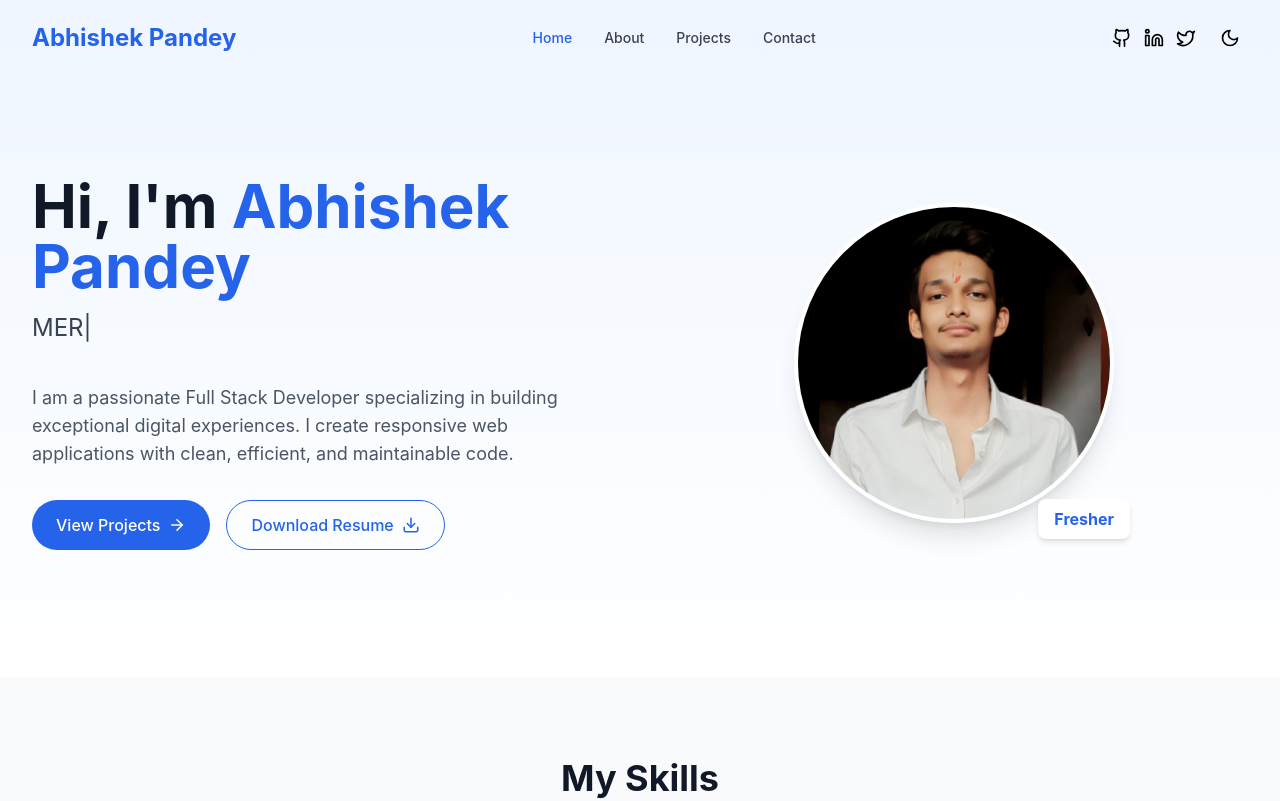
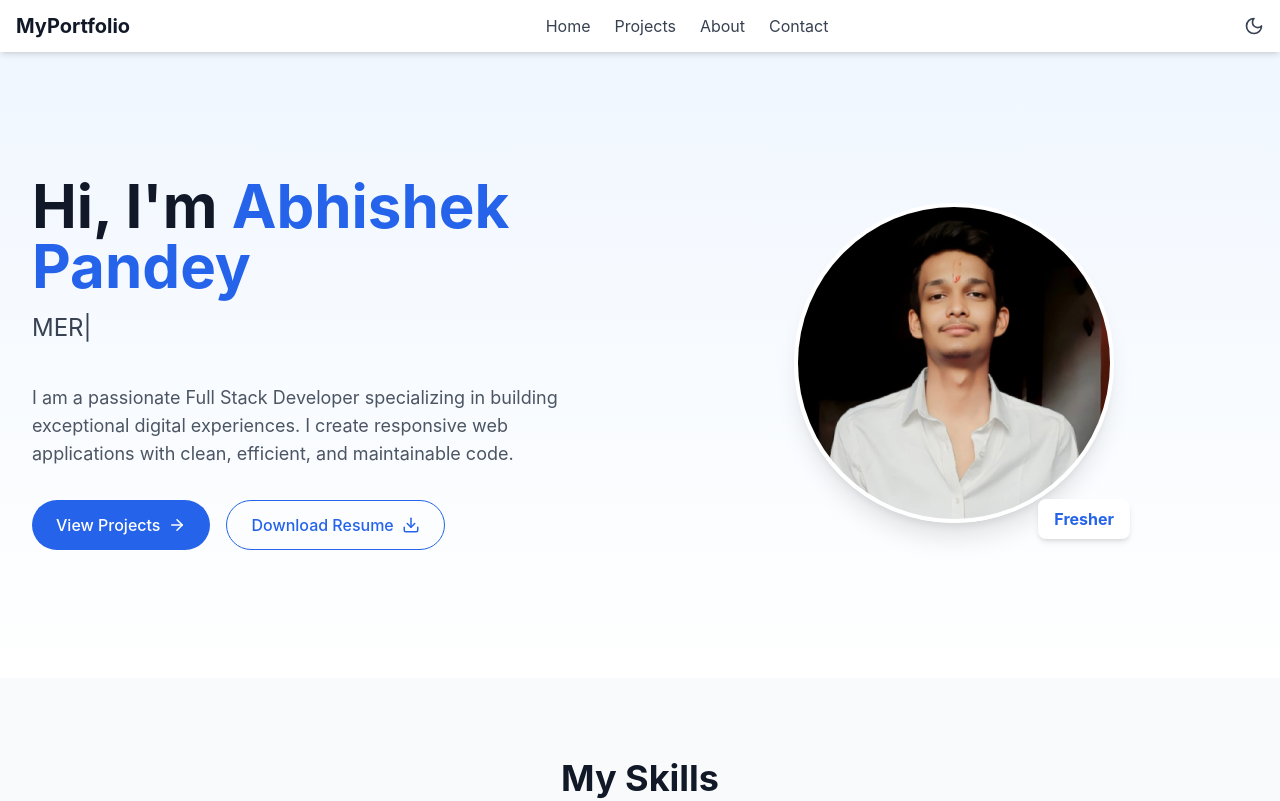
Before and after one commit to Abhishekpandey009/portfolio01, a React (Vite) app: page / in a window 1280 px wide. Shown: the top 801 px of the page. Built offline with nearby package versions, Linux system fonts and the light colour scheme.

Commit message:
Update Navbar.tsx

```diff
--- a/src/components/layout/Navbar.tsx
+++ b/src/components/layout/Navbar.tsx
@@ -1,115 +1,68 @@
-import React, { useState, useContext, useEffect } from 'react';
+import React, { useState, useEffect } from 'react';
 import { Link, useLocation } from 'react-router-dom';
-import { ThemeContext } from '../../context/ThemeContext';
-import { Menu, X, Sun, Moon, Github, Linkedin, Twitter } from 'lucide-react';
+import { Menu, X, Sun, Moon } from 'lucide-react';
 
 const Navbar: React.FC = () => {
   const [isMenuOpen, setIsMenuOpen] = useState(false);
-  const [scrolled, setScrolled] = useState(false);
-  const { darkMode, toggleTheme } = useContext(ThemeContext);
+  const [isDarkMode, setIsDarkMode] = useState(false);
   const location = useLocation();
 
-  const toggleMenu = () => setIsMenuOpen(!isMenuOpen);
-  const closeMenu = () => setIsMenuOpen(false);
-
-  const isActive = (path: string) => location.pathname === path;
+  useEffect(() => {
+    const root = window.document.documentElement;
+    if (isDarkMode) {
+      root.classList.add('dark');
+    } else {
+      root.classList.remove('dark');
+    }
+  }, [isDarkMode]);
 
   useEffect(() => {
-    const handleScroll = () => {
-      setScrolled(window.scrollY > 10);
-    };
-    window.addEventListener('scroll', handleScroll);
-    return () => window.removeEventListener('scroll', handleScroll);
-  }, []);
+    // Close menu on route change
+    setIsMenuOpen(false);
+  }, [location.pathname]);
 
   return (
-    <header className={`fixed w-full z-50 transition-all duration-300 ${
-      scrolled ? 'bg-white/90 dark:bg-gray-900/90 backdrop-blur-md shadow-md py-3' : 'bg-transparent py-5'
-    }`}>
-      <div className="container mx-auto px-4 md:px-8">
-        <div className="flex items-center justify-between">
+    <header className="bg-white dark:bg-gray-900 shadow-md fixed w-full z-50 top-0">
+      <nav className="container mx-auto px-4 py-3 flex items-center justify-between">
         {/* Logo */}
-          <Link to="/" className="text-2xl font-bold text-blue-600 dark:text-blue-400" onClick={closeMenu}>
-            Abhishek Pandey
+        <Link to="/" className="text-xl font-bold text-gray-900 dark:text-white">
+          MyPortfolio
         </Link>
 
-          {/* Desktop Navigation */}
-          <nav className="hidden md:flex items-center space-x-8">
-            {['/', '/about', '/projects', '/contact'].map((path) => (
-              <Link
-                key={path}
-                to={path}
-                className={`text-sm font-medium ${
-                  isActive(path)
-                    ? 'text-blue-600 dark:text-blue-400'
-                    : 'text-gray-700 dark:text-gray-300 hover:text-blue-600 dark:hover:text-blue-400'
-                } transition-colors duration-300`}
-              >
-                {path === '/' ? 'Home' : path.slice(1).charAt(0).toUpperCase() + path.slice(2)}
-              </Link>
-            ))}
-          </nav>
+        {/* Desktop Menu */}
+        <ul className="hidden md:flex space-x-6 text-gray-700 dark:text-gray-200">
+          <li><Link to="/">Home</Link></li>
+          <li><Link to="/projects">Projects</Link></li>
+          <li><Link to="/about">About</Link></li>
+          <li><Link to="/contact">Contact</Link></li>
+        </ul>
 
-          {/* Actions */}
+        {/* Theme Toggle + Hamburger */}
         <div className="flex items-center space-x-4">
-            {/* Social Icons - Desktop Only */}
-            <div className="hidden md:flex items-center space-x-3">
-              <a href="https://github.com/Abhishekpandey009" target="_blank" rel="noopener noreferrer" className="hover:text-blue-600 dark:hover:text-blue-400">
-                <Github size={20} />
-              </a>
-              <a href="https://linkedin.com/in/abhishek-pandey-3b3542217/" target="_blank" rel="noopener noreferrer" className="hover:text-blue-600 dark:hover:text-blue-400">
-                <Linkedin size={20} />
-              </a>
-              <a href="https://twitter.com/shubham_0834" target="_blank" rel="noopener noreferrer" className="hover:text-blue-600 dark:hover:text-blue-400">
-                <Twitter size={20} />
-              </a>
-            </div>
-
-            {/* Theme Toggle */}
-            <button onClick={toggleTheme} className="p-2 rounded-full hover:bg-gray-200 dark:hover:bg-gray-800">
-              {darkMode ? <Sun size={20} className="text-yellow-400" /> : <Moon size={20} />}
+          <button onClick={() => setIsDarkMode(!isDarkMode)} className="text-gray-700 dark:text-gray-200">
+            {isDarkMode ? <Sun size={20} /> : <Moon size={20} />}
           </button>
 
-            {/* Mobile Menu Toggle */}
-            <button onClick={toggleMenu} className="md:hidden p-2 rounded-full hover:bg-gray-200 dark:hover:bg-gray-800">
+          <button
+            className="md:hidden text-gray-700 dark:text-gray-200 focus:outline-none"
+            onClick={() => setIsMenuOpen(!isMenuOpen)}
+          >
             {isMenuOpen ? <X size={24} /> : <Menu size={24} />}
           </button>
         </div>
-        </div>
-      </div>
+      </nav>
 
       {/* Mobile Menu */}
-      <div className={`md:hidden absolute top-full left-0 w-full bg-white dark:bg-gray-900 shadow-lg transition-transform duration-300 ${
-        isMenuOpen ? 'translate-y-0' : '-translate-y-full'
-      }`}>
-        <nav className="flex flex-col py-4 px-8 space-y-4">
-          {['/', '/about', '/projects', '/contact'].map((path) => (
-            <Link
-              key={path}
-              to={path}
-              onClick={closeMenu}
-              className={`text-base font-medium ${
-                isActive(path) ? 'text-blue-600 dark:text-blue-400' : 'text-gray-700 dark:text-gray-300'
-              }`}
-            >
-              {path === '/' ? 'Home' : path.slice(1).charAt(0).toUpperCase() + path.slice(2)}
-            </Link>
-          ))}
-
-          {/* Social Icons - Mobile */}
-          <div className="flex items-center space-x-4 pt-2">
-            <a href="https://github.com/Abhishekpandey009" target="_blank" rel="noopener noreferrer">
-              <Github size={20} />
-            </a>
-            <a href="https://linkedin.com/in/abhishek-pandey-3b3542217/" target="_blank" rel="noopener noreferrer">
-              <Linkedin size={20} />
-            </a>
-            <a href="https://twitter.com/shubham_0834" target="_blank" rel="noopener noreferrer">
-              <Twitter size={20} />
-            </a>
+      {isMenuOpen && (
+        <div className="md:hidden bg-white dark:bg-gray-900 px-4 pb-4 shadow-md">
+          <ul className="flex flex-col space-y-3 text-gray-700 dark:text-gray-200">
+            <li><Link to="/">Home</Link></li>
+            <li><Link to="/projects">Projects</Link></li>
+            <li><Link to="/about">About</Link></li>
+            <li><Link to="/contact">Contact</Link></li>
+          </ul>
         </div>
-        </nav>
-      </div>
+      )}
     </header>
   );
 };
```
Lines whose indentation alone changed are shown as unchanged.
